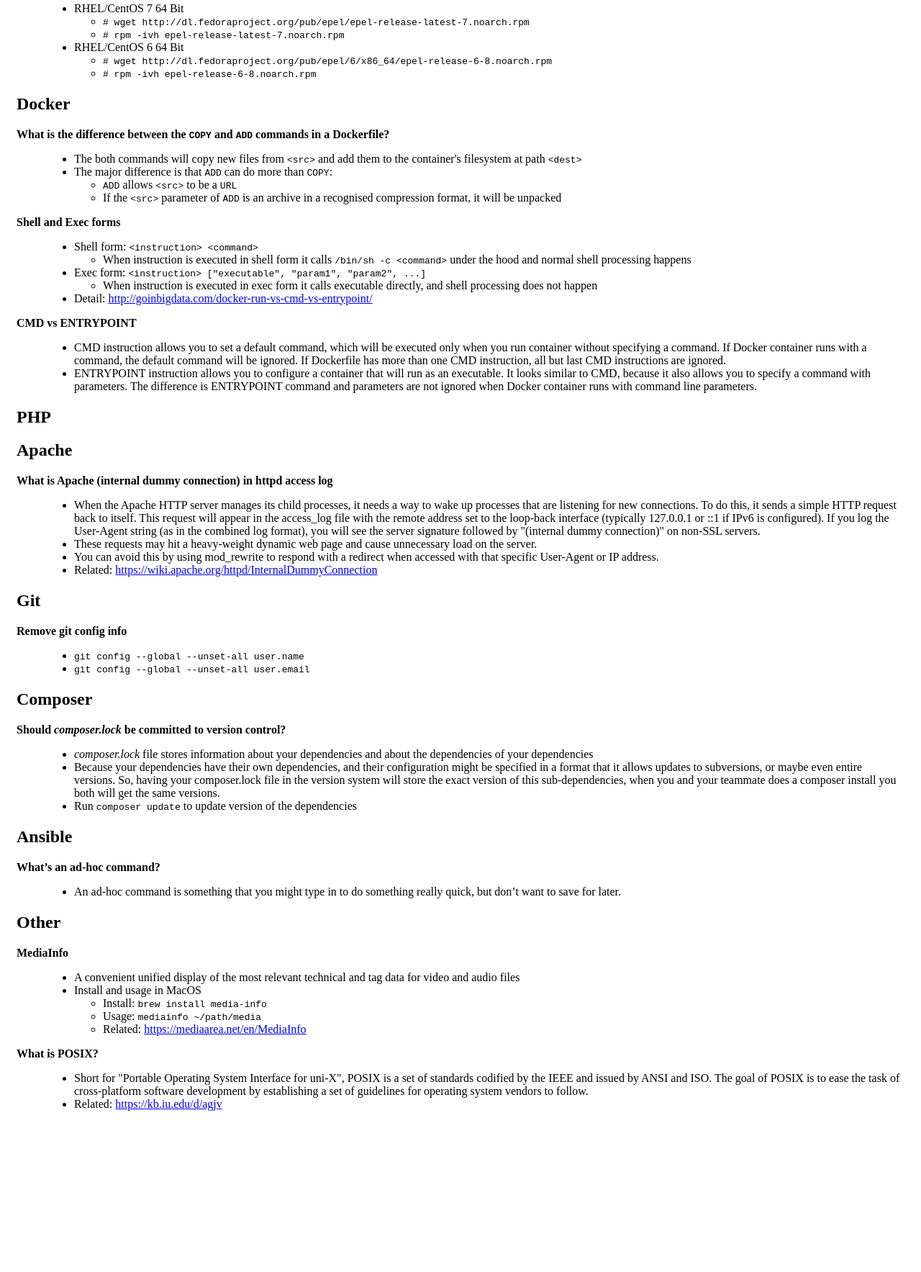
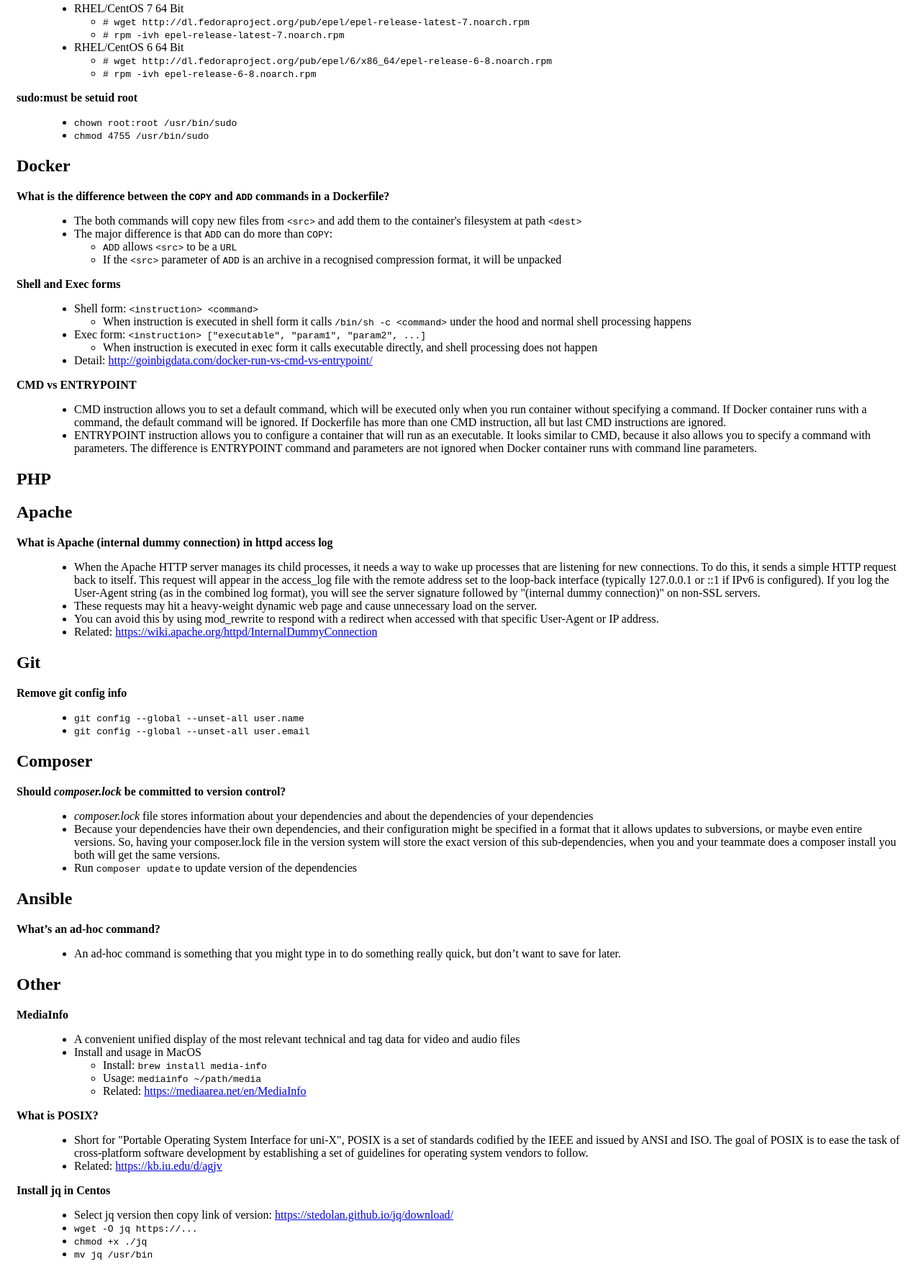
Before and after one commit to lhnam298/lhnam298.github.io, a plain HTML site: page index.html in a window 1280 px wide. Shown: the part 852-2619 px from the top of the page at 72% size. Before the commit the page ends 2411 px from the top, so only its background shows below. Drawn offline with Linux system fonts and the light colour scheme.

Commit message:
Update index.html

```diff
--- a/index.html
+++ b/index.html
@@ -47,6 +47,15 @@
             </li>
         </ul>
     </dd>
+
+    <dt class="question">sudo:must be setuid root</dt>
+    <dd>
+        <ul>
+            <li><code>chown root:root /usr/bin/sudo</code></li>
+            <li><code>chmod 4755 /usr/bin/sudo</code></li>
+        </ul>
+    </dd>
+
 </dl>
 
 <h2>Docker</h2>
@@ -169,6 +178,16 @@
             <li>Related: <a href="https://kb.iu.edu/d/agjv">https://kb.iu.edu/d/agjv</a></li>
         </ul>
     </dd>
+
+    <dt class="question">Install jq in Centos</dt>
+    <dd>
+        <ul>
+            <li>Select jq version then copy link of version: <a href="https://stedolan.github.io/jq/download/">https://stedolan.github.io/jq/download/</a></li>
+            <li><code>wget -O jq https://...</code></li>
+            <li><code>chmod +x ./jq</code></li>
+            <li><code>mv jq /usr/bin</code></li>
+        </ul>
+    </dd>
 </dl>
 </body>
 </html>
```
